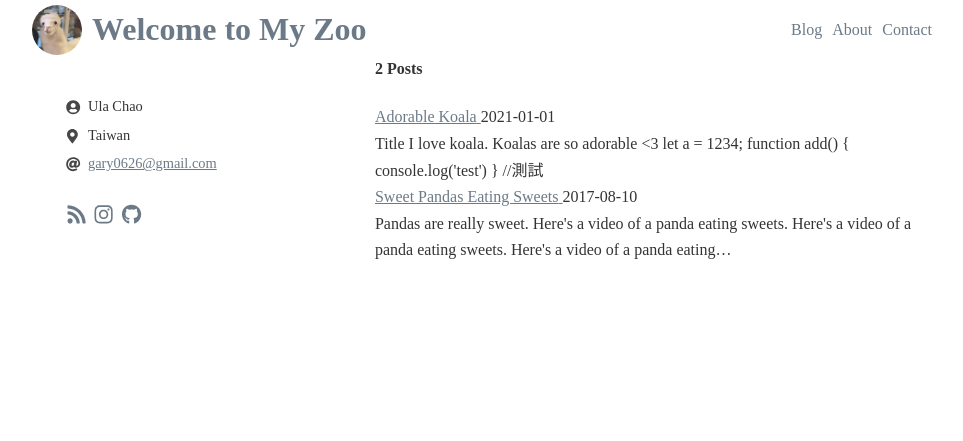
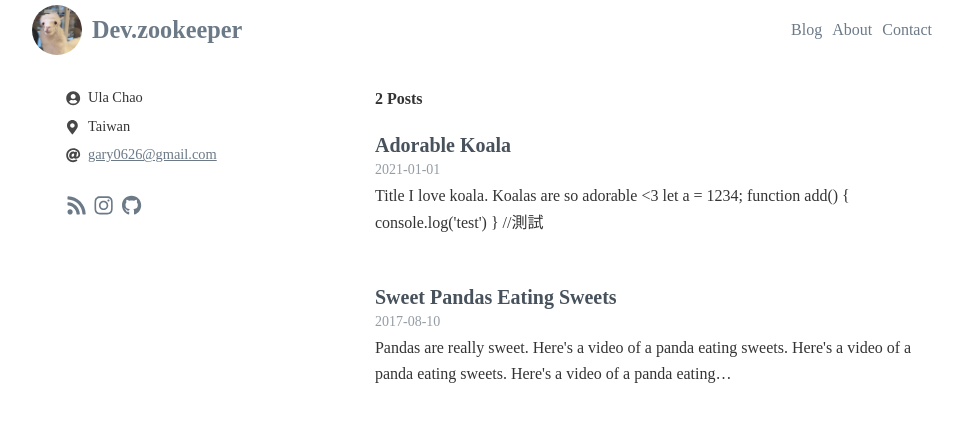
Before and after one commit to ulayab/ulayab.github.io, a Gatsby site: page / in a window 1280 px wide. Shown: the whole page, without its empty margins (158-1121 px from the left). Built offline with nearby package versions, Linux system fonts and the light colour scheme; Gatsby itself is replaced by a stand-in of ours; some packages are replaced by stand-ins of ours.

Commit message:
chore: little content, ui

```diff
--- a/gatsby-config.js
+++ b/gatsby-config.js
@@ -7,7 +7,7 @@
 module.exports = {
   /* Your site config here */
   siteMetadata: {
-    title: "My Zoo",
+    title: "Dev.zookeeper",
     description: "This is where I write my thoughts.",
     siteUrl: "http://google.com",
     headline: "",
--- a/src/components/layout.js
+++ b/src/components/layout.js
@@ -9,7 +9,7 @@ export default function Layout({children}) {
             <div className="navbar">
                 <Navbar />
             </div>
-            <div className="center-content row">
+            <div className="center-content row" style={{marginTop: 30}}>
                 <Profile/>
                 <div style={{flexBasis: 140}}/>
                 <div>{children}</div>
@@ -38,6 +38,24 @@ const Wrapper = styled.div`
 
     & .row {
         display: flex;
-        align-items: center;
+        /* align-items: center; */
+    }
+
+    & .post-item {
+        margin-bottom: 50px;
+    }
+
+    & .post-title {
+        display: block;
+        font-size: 20px;
+        font-weight: 700;
+        line-height: 1.1;
+        text-decoration: none;
+        color: #48525c;
+    }
+
+    & .date {
+        color: #949ca5;
+        font-size: 14px;
     }
 `
--- a/src/components/navbar.js
+++ b/src/components/navbar.js
@@ -20,7 +20,7 @@ export default function Navbar() {
                     marginRight: 10
                 }}
                 />
-                <h1>Welcome to {title}</h1>
+                <h2>{title}</h2>
             </NavItem>
             <div className="padding" />
             <NavItem to="/">Blog</NavItem>
@@ -37,7 +37,6 @@ const Wrapper = styled.div`
     max-width: 900px;
     margin: 0 auto;
 
-    & > h1 {}
     & > .padding{
         flex: 1;
     }
@@ -51,5 +50,8 @@ const NavItem = styled(Link)`
     :first-child {
         margin: 0;
     }
+    & h2 {
+        margin: 0px;
+    }
 
 `
```
